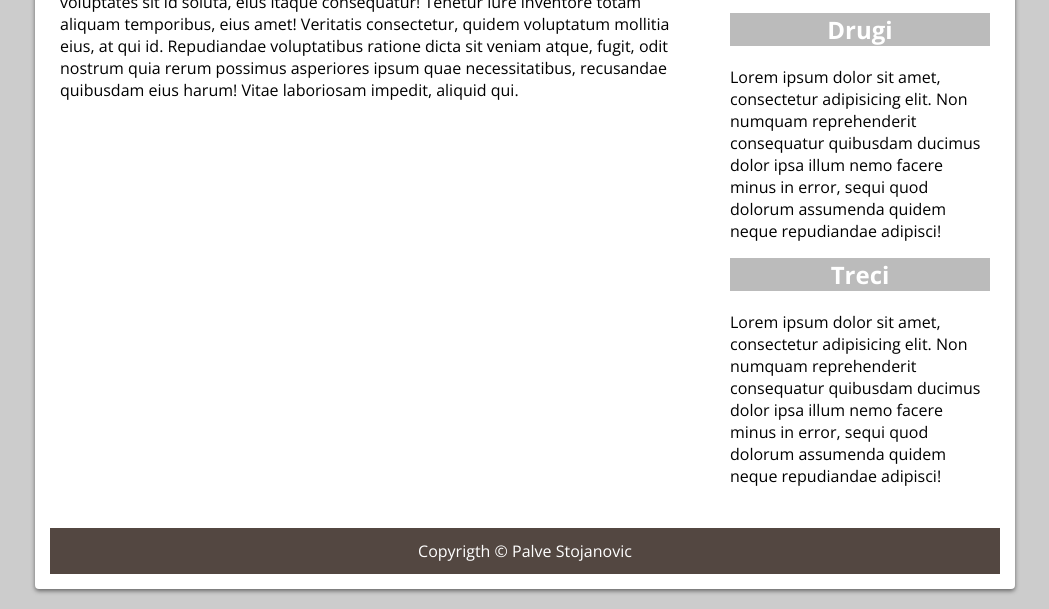
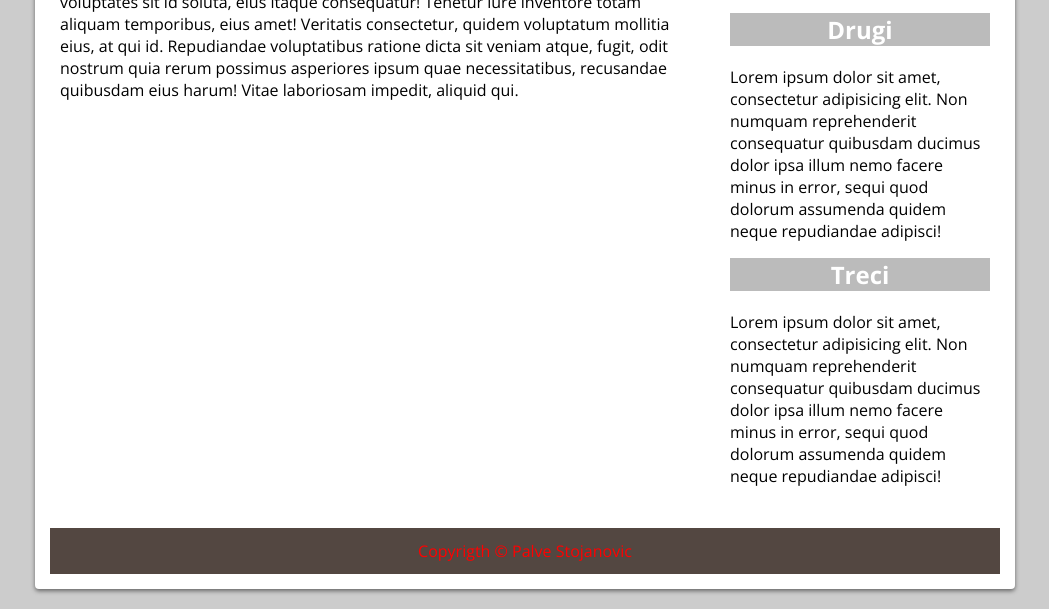
Before and after one commit to pavleth14/lineweb, a plain HTML site: page index.html in a window 1280 px wide. Shown: the part 437-1046 px from the top of the page, without its empty margins (115-1164 px from the left). Drawn offline with nearby package versions, Linux system fonts and the light colour scheme.

Commit message:
Changes to be committed:

```diff
--- a/style/style.css
+++ b/style/style.css
@@ -88,5 +88,5 @@
   padding: 12px;
   text-align: center;
   margin-bottom: 0;
-  color: #FFF;
+  color: red;
 }
```
